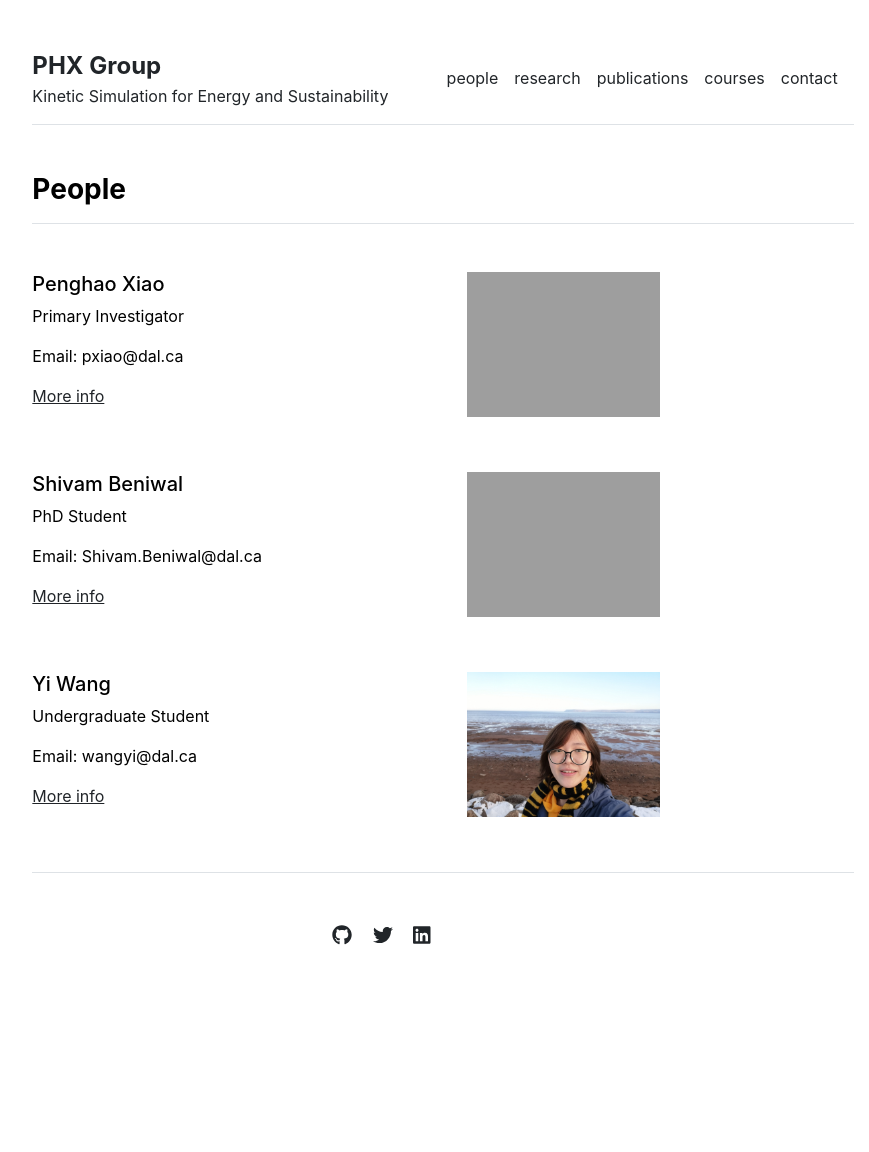
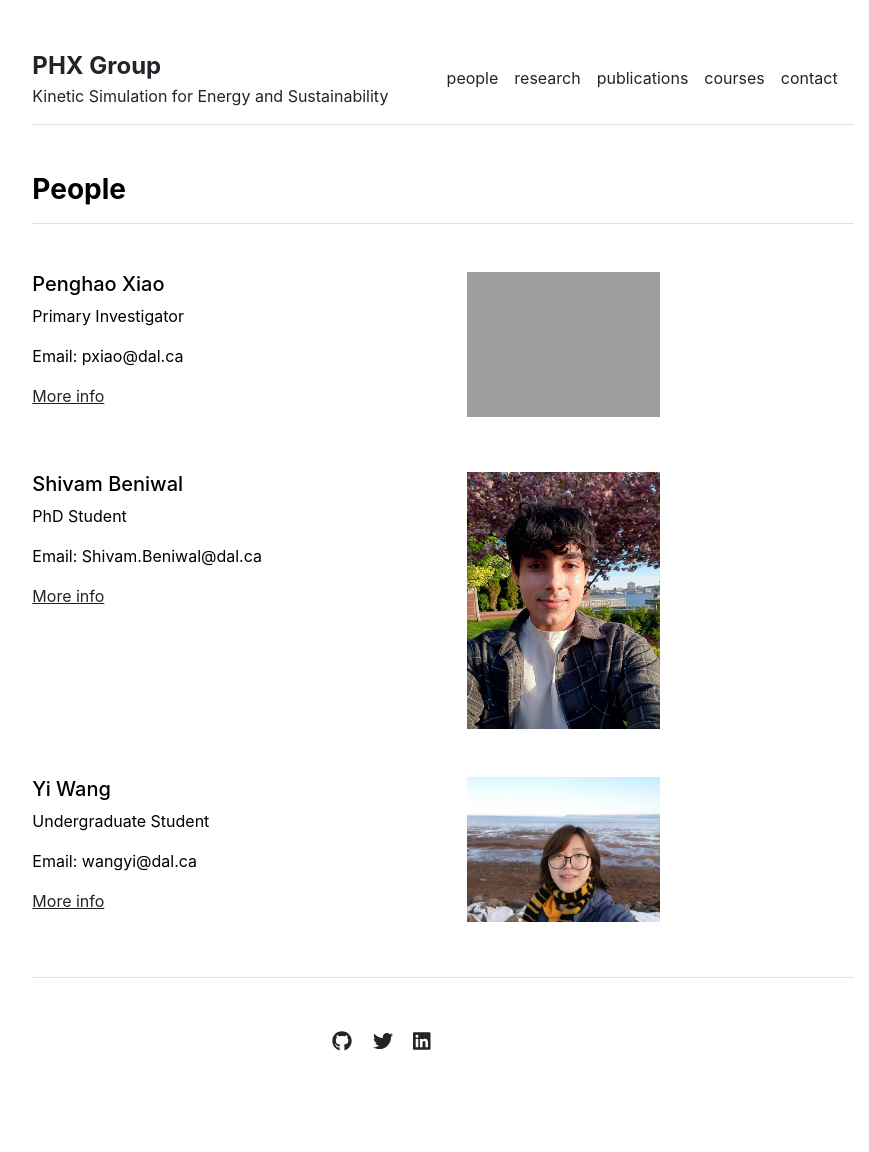
Before and after one commit to penghao-xiao/xiao_group, a Jekyll site: the page built from people.md, in a window 1280 px wide. Shown: the whole page, without its empty margins (197-1066 px from the left). Built offline with Jekyll 4.4.1, drawn with Linux system fonts in a browser that asks for light colours; before the commit the page ends 1047 px from its top, so only the background shows below that.

Commit message:
Update settings.yml

```diff
--- a/_data/settings.yml
+++ b/_data/settings.yml
@@ -7,7 +7,7 @@
 
 people:
 - {name: 'Penghao Xiao', role: 'Primary Investigator', department: 'Physics & Atmospheric Science', institution: 'Dalhousie University', address: 'Halifax, NS, Canada', email: 'pxiao@dal.ca', phone: '(902) 494-2340', office: 'Dunn Building 230', image: 'assets/img/primary-investigator.jpg', url: 'primary-investigator'}
-- {name: 'Shivam Beniwal', role: 'PhD Student', department: 'Physics & Atmospheric Science', institution: 'Dalhousie University', email: 'Shivam.Beniwal@dal.ca', office: 'Dunn Building 243', image: 'assets/img/graduate_student.png', url: 'shivam-beniwal'}
+- {name: 'Shivam Beniwal', role: 'PhD Student', department: 'Physics & Atmospheric Science', institution: 'Dalhousie University', email: 'Shivam.Beniwal@dal.ca', office: 'Dunn Building 243', image: 'assets/img/shivam-beniwal.jpg', url: 'shivam-beniwal'}
 - {name: 'Yi Wang', role: 'Undergraduate Student', department: 'Physics & Atmospheric Science', institution: 'Dalhousie University', email: 'wangyi@dal.ca', office: 'Dunn Building 320', image: 'assets/img/YiWang.jpg', url: 'Yi-Wang'}
 
 courses:
```
